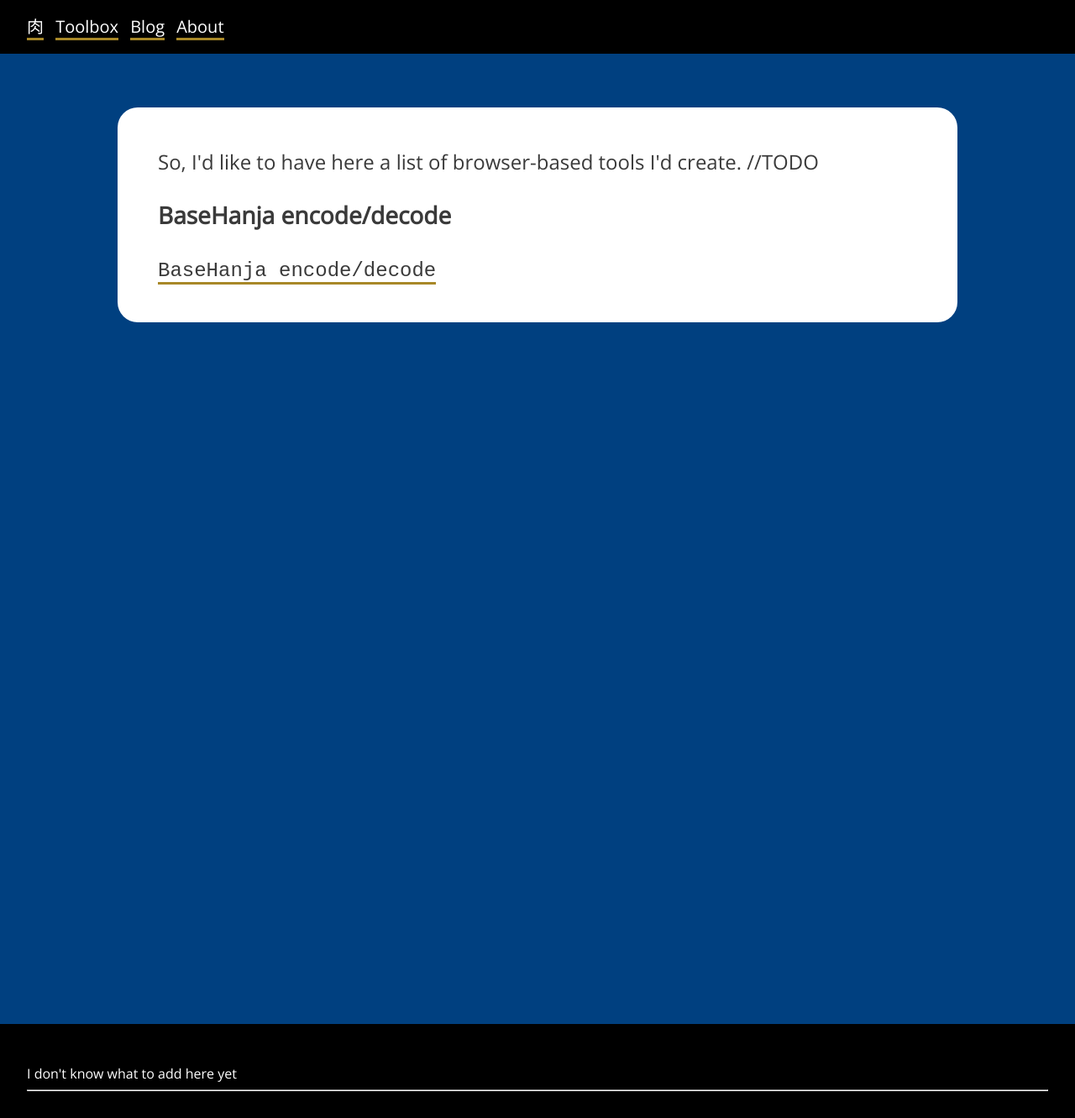
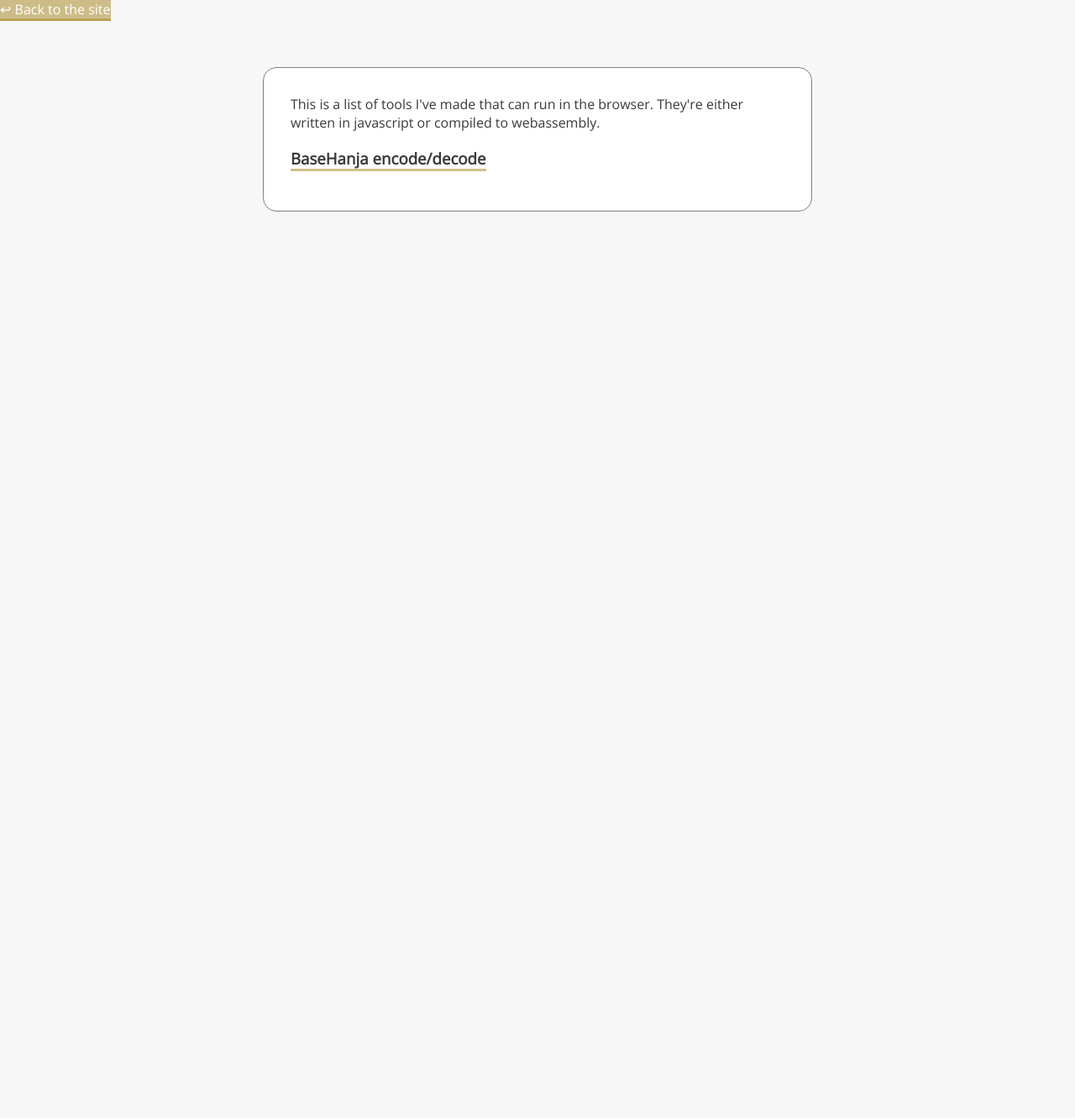
Before and after one commit to nomius10/detether, a Jekyll site: the page built from _pages/toolbox.html, in a window 1280 px wide. Shown: the whole page at 84% size. Built offline with Jekyll 4.4.1, drawn with Linux system fonts in a browser that asks for light colours; after the commit the page ends 900 px from its top, so only the background shows below that.

Commit message:
CSS redesign

```diff
--- a/_includes/header.html
+++ /dev/null
@@ -1,8 +0,0 @@
-<header>
-    <nav>
-        <a href="/">肉</a>
-        <a href="/toolbox">Toolbox</a>
-        <a href="/blog">Blog</a>
-        <a href="/about">About</a>
-    </nav>
-</header>
--- a/_layouts/blog.html
+++ b/_layouts/blog.html
@@ -2,14 +2,17 @@
 <html lang="en">
     {% include head.html %}
     <body>
-        {% include header.html %}
-        <div class="body">
-            <div class="contentContainer">
-                <div class="content">
-                    {{ content }}
-                </div>
+        <nav>
+            <a href="/">肉</a>
+            <a href="/toolbox">Toolbox</a>
+            <a href="/blog">Blog</a>
+            <a href="/about">About</a>
+        </nav>
+
+        <div class="contentOuter">
+            <div class="content">
+                {{ content }}
             </div>
         </div>
-        {% include footer.html %}
     </body>
 </html>
--- /dev/null
+++ b/_layouts/toolbox.html
@@ -0,0 +1,19 @@
+<!DOCTYPE html>
+<html lang="en">
+    {% include head.html %}
+    <body>
+        <div style="position: fixed;">
+            <a href="/">↩ Back to the site</a>
+            {% if page.repo %}
+            <br>
+            <a href="{{ page.repo }}">Source code</a>
+            {% endif %}
+        </div>
+
+        <div class="contentOuter">
+            <div class="content">
+                {{ content }}
+            </div>
+        </div>
+    </body>
+</html>
--- a/_pages/index.html
+++ b/_pages/index.html
@@ -33,6 +33,9 @@
         border-radius: 1em;     /* round corners */
         padding: 0em 2em 1.5em 1.5em;
     }
+    a {
+        margin: 0.5ch;
+    }
 </style>
 
 <body>
--- a/_pages/toolbox.html
+++ b/_pages/toolbox.html
@@ -1,12 +1,14 @@
 ---
-layout: blog
+layout: toolbox
 title:  toolbox
 permalink: /toolbox
 ---
 
-So, I'd like to have here a list of browser-based tools I'd create. //TODO
+This is a list of tools I've made that can run in the browser. They're either written in javascript or compiled to webassembly.
 
 {% for tool in site.toolbox %}
-    <h3>{{ tool.title }}</h3>
-    <a href="{{ tool.url }}">{{ tool.title }}</a>
+    <h3><a href="{{ tool.url }}">{{ tool.title }}</a></h3>
+    {% if tool.description %}
+    {{ tool.description }}
+    {% endif %}
 {% endfor %}
--- a/css/main.css
+++ b/css/main.css
@@ -1,16 +1,12 @@
-/* Inspired by:
- *   https://without.boats/blog/
- */
-
+/* global definitions */
 :root{
-    --themeColor:   #28a8a888;
-    --complColor:   #A82828;
-    --tria1Color:   #a88828;
-    --bgColor:      #ffffff;
-    --midGrey:      #7f7f7f;
-    --lightOverlay: #313135;
-    --botImgAR:     calc(786 / 2298);   /* technically 1/AR */
-    --botImgHeight: calc(var(--botImgAR) * 100vw)
+    --bgColor:      hsl(0, 0%, 97%);
+    --pnColor:      white;
+    --accentColor:  hsla(45, 62%, 41%, 0.533);
+    --otherColor:   hsla(180, 62%, 41%, 0.533);
+    --midGrey:      hsl(0, 0%, 50%);
+    --contentWidth: clamp(45ch, calc(100vw - 75px), 75ch);
+    --sidebarWidthV: 75px;
 }
 html {
     background-color: var(--bgColor);
@@ -18,112 +14,92 @@
     font-family: 'Open Sans', Helvetica, Arial, sans-serif;
     font-size: 16px;
 }
+body {
+    margin: 0px;
+}
 
 /* background & content box */
-body {
-    background-color: magenta;  /* The color of errors. AKA the color of shame */
-    margin : 0px;
-}
-header {
-    background-color: black;
-    display: flex;
-    flex-wrap: wrap;
-    justify-content: space-between;
-    margin: 0px;
-    padding: 1em 2em 1em 2em;
-    border-bottom: 3px solid black;
-    /* text */
+footer {
+    padding: 3em 2em 1.5em 2em;
+    background-color: #000000;
     color : white;
 }
-.body {
-    background-color: rgb(0, 64, 128);
-}
-.contentContainer {
-    padding-top: 4em;
-    padding-bottom: 12em;
-    padding-left: 1.5em;
-    padding-right: 1.5em;
-    max-width: 1000px;
-    margin-left: auto;
-    margin-right: auto;
-    min-height: 100vh;  /* TODO: compute exact size? */
+.contentOuter {
+    /*background-color: khaki;*/
+    margin: auto;   /* center horizontally */
+    width: var(--contentWidth);
+
+    box-sizing: border-box;
+    padding: 1rem;
+    padding-top: 5rem;
+    padding-bottom: 10rem;
+    min-height: 100vh;
 }
 .content {
-    background-color: #fff;
+    background-color: var(--pnColor);
     border-radius: 1em;     /* round corners */
-    display:block;
-
-    word-wrap: break-word;
-    padding: 2em;
-    font-size: 1.5rem;
-}
-footer{
-    padding: 3em 2em 1.5em 2em;
-    background-color: #000000;
-    /* text */
-    color : white;
+    padding: 2rem;
+    border: solid 1px gray;
 }
 
-/* Elements */
-.botNav {
+/* nav bar scheananigans */
+nav {
+    background-color: var(--pnColor);
+    position: fixed;
+    overflow: hidden;
     display: flex;
-    flex-wrap: wrap;
-    justify-content: space-between;
 }
-.postBanner {
-    background-image:
-        linear-gradient(180deg,
-            #00000008,
-            #00000060),
-        url("/img/missing-post-banner.png");
-        color:black;
-    background-repeat: no-repeat;
-    background-position: center;
-    background-clip: border-box;
-    background-size: cover;
 
-    border-left: black solid 1em;
-    border-top-right-radius: 0.5em;     /* round corners */
-    border-bottom-right-radius: 0.5em;     /* round corners */
-    margin-top: 2em;
-
-    min-height: 400px;  /* TODO */
-
-    display: flex;                  /* aligns the text to the bottom. somehow */
-    justify-content: flex-start;
-    align-items: flex-end;
-}
-.postBanner h2 {
-    background-color: #000;
-    margin-left: 1em;
-    max-width: 70%;
-    color: #fff;
-    padding : 0.3em;
-    line-height: 110%;
-}
-a .postBanner:hover {
-    cursor: hand;
-    cursor: pointer;
-    opacity: .75;
- }
-
-/* Touches */
-header a {
-    font-family: inherit;
-    margin-right: 0.5em;
+nav a {
     font-size: 125%;
 }
-header div a {
-    font-size: 150%;
+
+nav a:first-child {
+    font-size: var(--sidebarWidthV);
 }
+
+@media all and (orientation:landscape) {
+    nav {
+        width: 75px;
+        height: 100vh;
+        border-right: solid 1px gray;
+        flex-direction: column;
+    }
+
+    nav a {
+        padding-top: 0.5rem;
+    }
+
+    nav ~ .contentOuter {
+        margin-left: calc(var(--sidebarWidthV) + (100vw - var(--sidebarWidthV) - var(--contentWidth))/2);
+    }
+}
+
+@media all and (orientation:portrait) {
+    nav {
+        height: 75px;
+        width: 100vw;
+        flex-direction: row;
+    }
+
+    nav a {
+        padding-left: 1rem;
+    }
+
+    nav ~ .contentOuter {
+        border-top: solid 75px;
+    }
+}
+
+/* Various touches */
 a {
-    font-family: 'Fira sans', 'Roboto Mono', monospace;
-    border-bottom: 3px solid var(--tria1Color);
+    /*font-family: 'Fira sans', 'Roboto Mono', monospace;*/
+    border-bottom: 3px solid var(--accentColor); /* underline */
     color: inherit; /* disable pesky blue link color */
     text-decoration: none; /* disable default underline */
 }
 a:hover {
-    background-color: var(--tria1Color);
+    background-color: var(--accentColor);
     color: #fff;
 }
 time {
@@ -131,33 +107,9 @@
     font-family: 'DM Mono', 'Roboto Mono', monospace;
 }
 ::selection {
-    background: var(--complColor);
+    background: var(--otherColor);
     color: #ffffff;
 }
-
-/********** Code blocks **********
-pre {
-    background-color: var(--tria1Color);
-    line-height: 1.4;
-    overflow-x: auto;
-    padding: 1rem;
-    border-radius: 3px;
-}
-code {
-    padding: .15rem .3rem;
-    background-color: var(--lightOverlay);
-    border-radius: 3px;
-}
-.highlight pre ::selection {
-    background: rgba(255, 255, 255, 0.2);
-    color: inherit;
-}
-pre code {
-    background-color: transparent;
-    color: inherit;
-    font-size: 100%;
-    padding: 0;
-}*/
 
 /* https://jwarby.github.io/jekyll-pygments-themes/languages/javascript.html
 Github Theme */
```
Also changed, not shown: _toolbox/basehanja.html (+24 -7 lines). Lines whose indentation alone changed are shown as unchanged.
